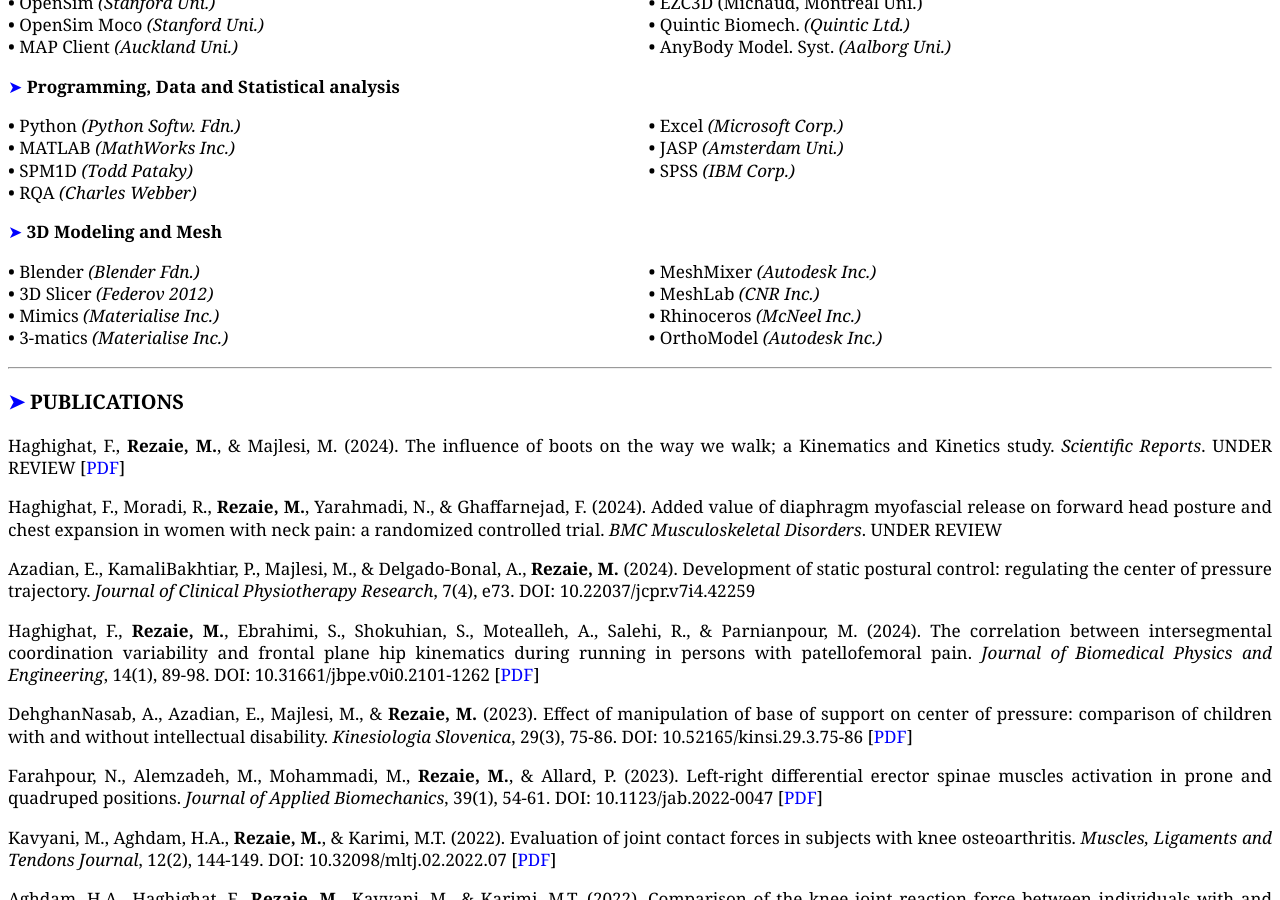
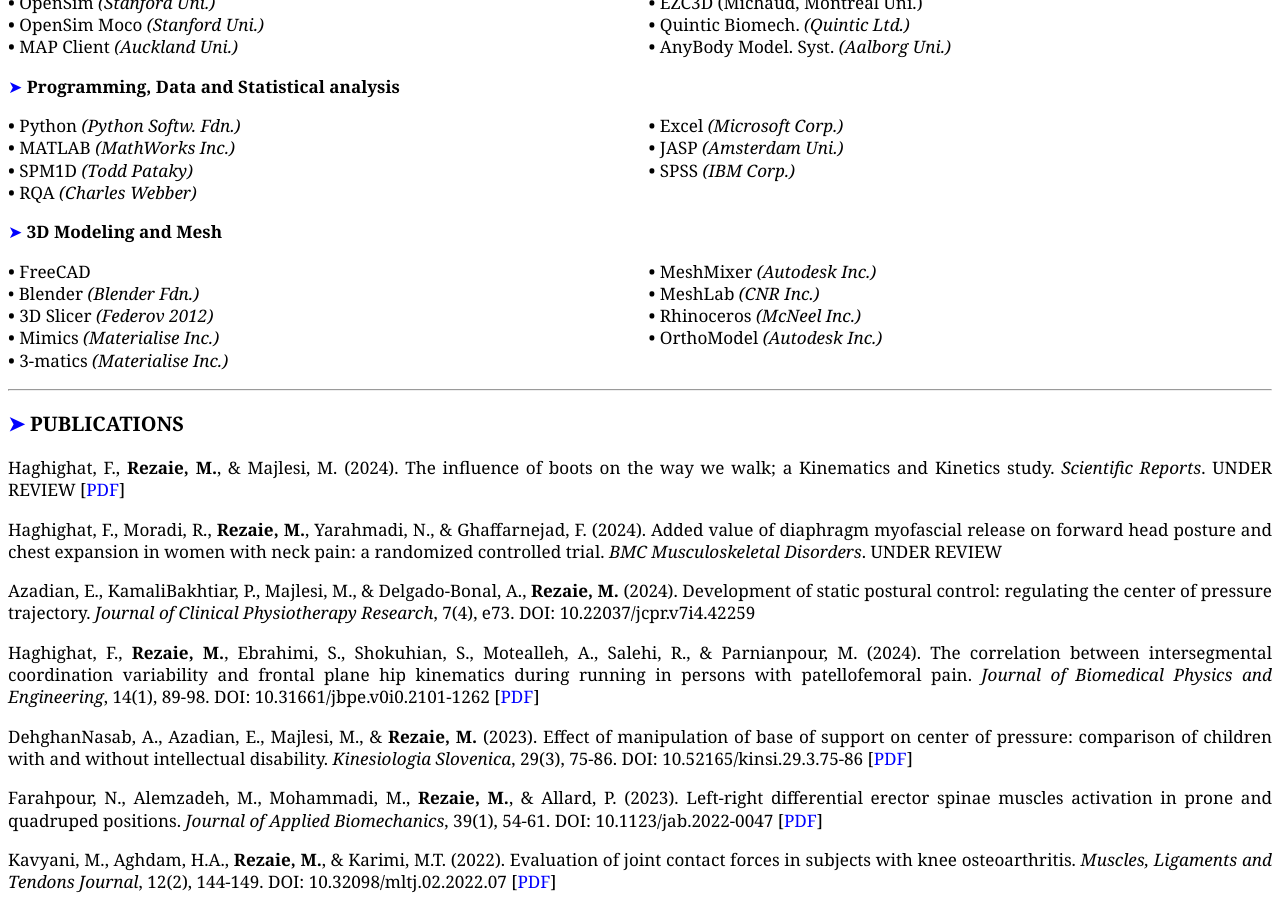
Before and after one commit to mrrezaie/mrrezaie.github.io, a Jekyll site: the page cv.html, which Jekyll copies as it is, in a window 1280 px wide and 900 px high, scrolled down 1971 px. Built offline with Jekyll 4.4.1, drawn with Linux system fonts in a browser that asks for light colours.

Commit message:
Update cv.html

```diff
--- a/cv.html
+++ b/cv.html
@@ -167,7 +167,8 @@
     <br> <b>&#8226;</b> SPSS <i>(IBM Corp.)</i> </p>
 
 <p id="technical_skills#3d"> <a aria-label="link" href="#technical_skills#3d">&#10148</a> <b>3D Modeling and Mesh</b></p>
-<p id='double'> <b>&#8226;</b> Blender <i>(Blender Fdn.)</i>
+<p id='double'> <b>&#8226;</b> FreeCAD
+    <br>&#8226;</b> Blender <i>(Blender Fdn.)</i>
     <br> <b>&#8226;</b> 3D Slicer <i>(Federov 2012)</i>
     <br> <b>&#8226;</b> Mimics <i>(Materialise Inc.)</i>
     <br> <b>&#8226;</b> 3-matics <i>(Materialise Inc.)</i>
```
